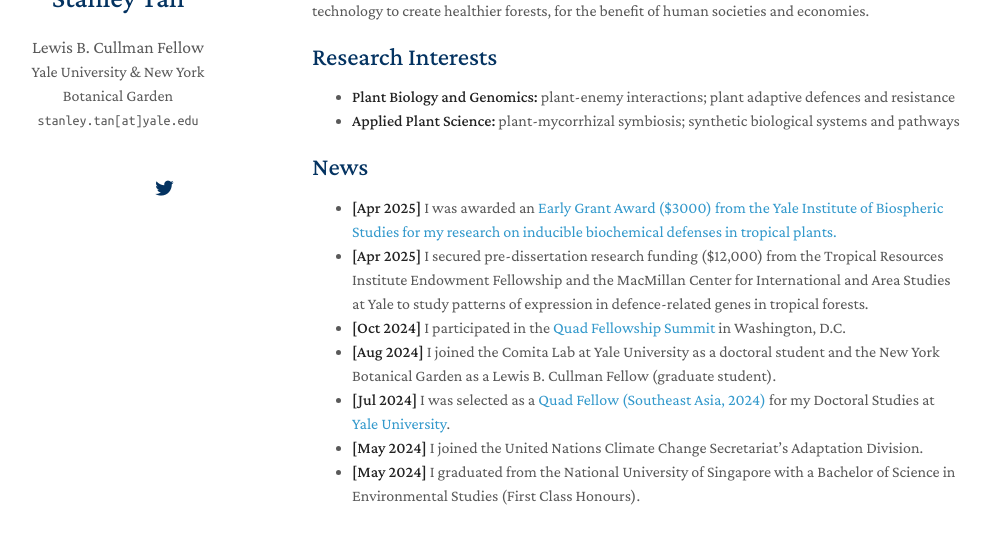
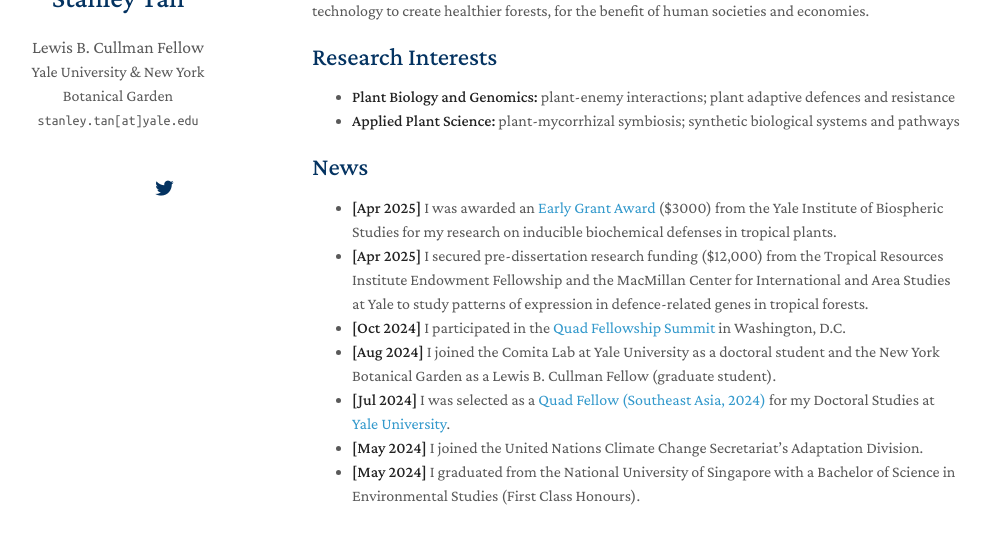
Before and after one commit to stanleytansx/stanleytansx.github.io, a Jekyll site: the page built from index.md, in a window 1280 px wide, cut to the strip 206-750 px from the top of the page. Shown: the whole strip, without its empty margins (158-1148 px from the left). Built offline with Jekyll 4.4.1, drawn with Linux system fonts in a browser that asks for light colours; nearby versions of some CDN libraries; a style sheet for code colours, icons or effects is not loaded; our own code applies the rules of GitHub Pages for plain Markdown files.

```diff
--- a/index.md
+++ b/index.md
@@ -14,7 +14,7 @@ Using field experiments and computational genomics, I study the the biochemical
 
 ## News
 
-- **[Apr 2025]** I was awarded an <a href="https://yibs.yale.edu/research/yibs-small-grant-program" target="_blank"> Early Grant Award ($3000) from the Yale Institute of Biospheric Studies for my research on inducible biochemical defenses in tropical plants.
+- **[Apr 2025]** I was awarded an <a href="https://yibs.yale.edu/research/yibs-small-grant-program" target="_blank"> Early Grant Award </a> ($3000) from the Yale Institute of Biospheric Studies for my research on inducible biochemical defenses in tropical plants.
 - **[Apr 2025]** I secured pre-dissertation research funding ($12,000) from the Tropical Resources Institute Endowment Fellowship and the MacMillan Center for International and Area Studies at Yale to study patterns of expression in defence-related genes in tropical forests.
 - **[Oct 2024]** I participated in the <a href="https://www.state.gov/u-s-department-of-state-hosts-quad-fellows-in-washington-d-c/"> Quad Fellowship Summit </a> in Washington, D.C.
 - **[Aug 2024]** I joined the Comita Lab at Yale University as a doctoral student and the New York Botanical Garden as a Lewis B. Cullman Fellow (graduate student).
```
